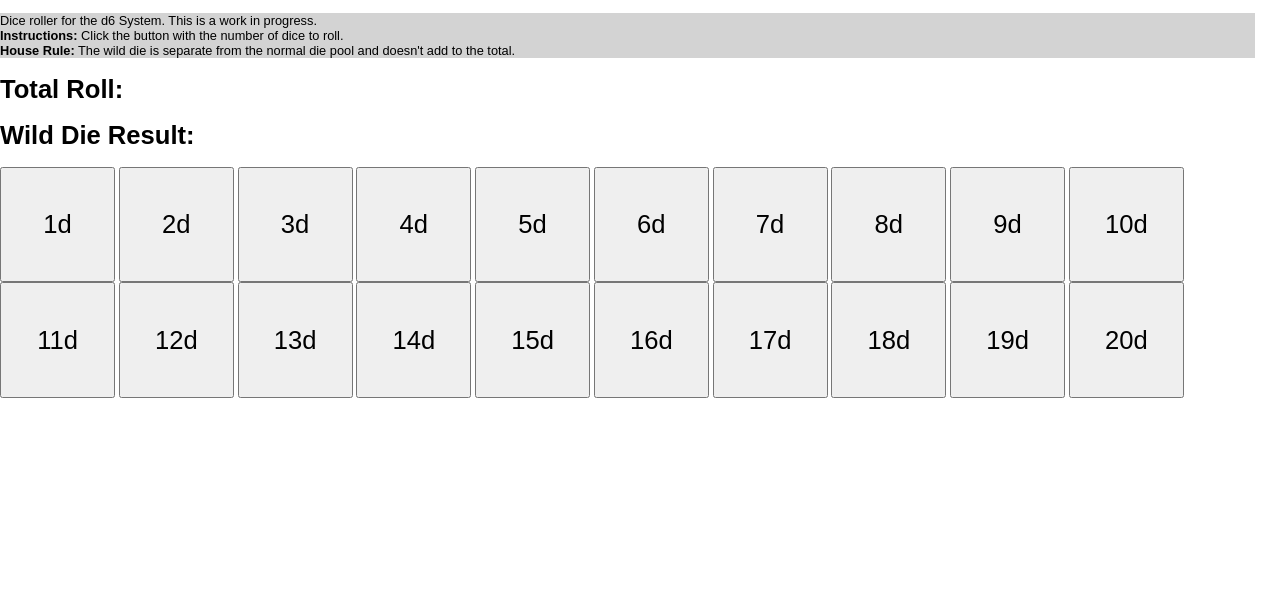
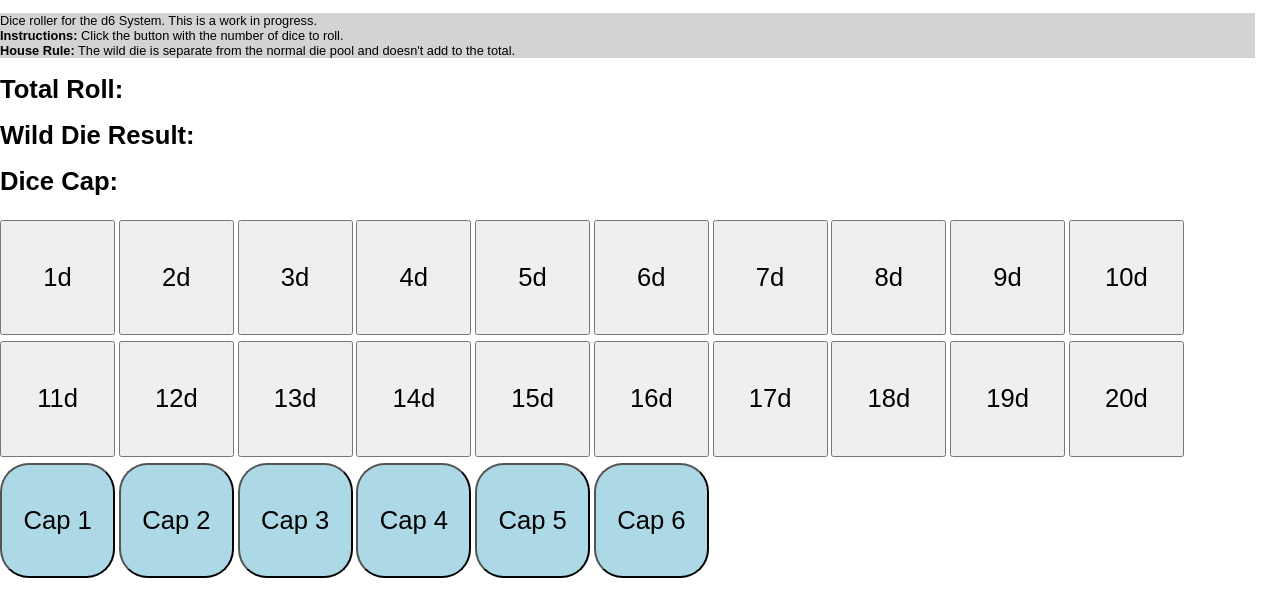
Before and after one commit to EmilyBrumfield/pwa-d6-system-roller, a plain HTML site: page index.html in a window 1280 px wide. Drawn offline with Linux system fonts and the light colour scheme.

Commit message:
add dice cap support

```diff
--- a/index.css
+++ b/index.css
@@ -18,9 +18,20 @@ body {
   text-align: left;
 }
 
+.DiceCap-button {
+  background-color: lightblue;
+  border-radius: 25%;
+  font-size: 2vw;
+  height: 9vw;
+  margin-top: 0.5vw;
+  text-align: center;
+  width: 9vw;
+}
+
 .DiceRoller-button {
   font-size: 2vw;
   height: 9vw;
+  margin-top: 0.5vw;
   text-align: center;
   width: 9vw;
 }
--- a/index.html
+++ b/index.html
@@ -21,6 +21,7 @@
 
       <h1 id="rollTotal">Total Roll:</h1>
       <h1 id="wildDie">Wild Die Result:</h1>
+      <h1 id="currentCap">Dice Cap:</h1>
       </h1>
 
       <button class="DiceRoller-button" onClick='handleRollClick(1)'>1d</button>
@@ -44,6 +45,13 @@
       <button class="DiceRoller-button" onClick='handleRollClick(18)'>18d</button>
       <button class="DiceRoller-button" onClick='handleRollClick(19)'>19d</button>
       <button class="DiceRoller-button" onClick='handleRollClick(20)'>20d</button>
+      <br>
+      <button class="DiceCap-button" onClick='handleDiceCapClick(1)'>Cap 1</button>
+      <button class="DiceCap-button" onClick='handleDiceCapClick(2)'>Cap 2</button>
+      <button class="DiceCap-button" onClick='handleDiceCapClick(3)'>Cap 3</button>
+      <button class="DiceCap-button" onClick='handleDiceCapClick(4)'>Cap 4</button>
+      <button class="DiceCap-button" onClick='handleDiceCapClick(5)'>Cap 5</button>
+      <button class="DiceCap-button" onClick='handleDiceCapClick(6)'>Cap 6</button>
 
   </body>
 </html>
--- a/index.js
+++ b/index.js
@@ -1,7 +1,10 @@
-/*SHADOWRUN ANARCHY DICE ROLLER
-Progressiva web app that rolls Shadowrun Anarchy dice without hassle or unnecessary clicks.
+//NOTE: Use toggle buttons for min and max; check to see what numbers of possible for those limits in the core game
+//Don't include extra limits; we're going for light over power
 
-Shadowrun Anarchy is a rules-light tabletop role-playing game. It often involves rolling large handfuls of dice and
+/*D6 DICE ROLLER
+Progressiva web app that rolls D6 system dice without hassle or unnecessary clicks.
+
+d6 system is a set of tabletop role-playing game rules. It often involves rolling large handfuls of dice and
 tallying results, so I made this little app to speed things up when gaming at the computer.
 
 When a user clicks a button, the app rolls the specified number of dice, applies min and max roll, and tallies the results for each die side.
@@ -10,22 +13,27 @@ Then it sums the results.
 The wild die doesn't contribute to successes; it's a six-sided die that causes a Bad Luck result on a 1, and Good Luck on 6.
 */
 
-var diceTally = 0; //will eventually use closures for this
+var diceCap = 6; //stores the current dice cap
+
+
+function handleDiceCapClick(newCap) {
+  diceCap = newCap;
+  outputReplace("currentCap", "Dice Cap: " + diceCap)
+}
 
 function handleRollClick(numDice) {
-    diceTally = rollDice(numDice);
+
+  var diceTally = rollDice(numDice, diceCap);
     outputReplace("rollTotal", "Total Roll: " + diceTally[7])
     outputReplace("wildDie", "Wild Die Result: " + diceTally[8])
 
 }
 
-    function rollDice(numDice, minRoll, maxRoll) {
-      if (minRoll == null) {minRoll = 1}; //sets default if nothing entered for minroll
+    function rollDice(numDice, maxRoll) {
       if( maxRoll == null) {maxRoll = 6}; //sets default if nothing entered for maxRoll
 
-      //minRoll sets a minimum result per die; anything below that will be upgraded to the minimum, not rerolled
-      //maxRoll sets a maximum result per die; anything above that will be dowgraded to the maximum, not rerolled
-      //defaults to minRoll 1 and maxRoll 6
+      //maxRoll sets a maximum result per die; anything above that will be dowgraded to the maximum, not rerolled; used for dice caps in some games
+      //defaults maxRoll 6
 
 
         var currentRoll = 0;
@@ -55,7 +63,6 @@ function handleRollClick(numDice) {
         for (var i = 1; i <= numDice; i++){
             //roll dice here, tally results, do some other stuff
             currentRoll = Math.floor(Math.random() * 6) + 1;
-            if(currentRoll < minRoll) {currentRoll = minRoll}; //applies minimum roll
             if(currentRoll > maxRoll) {currentRoll = maxRoll}; //applies maximum roll
 
             tempResultsStorage[currentRoll] += 1;
```
